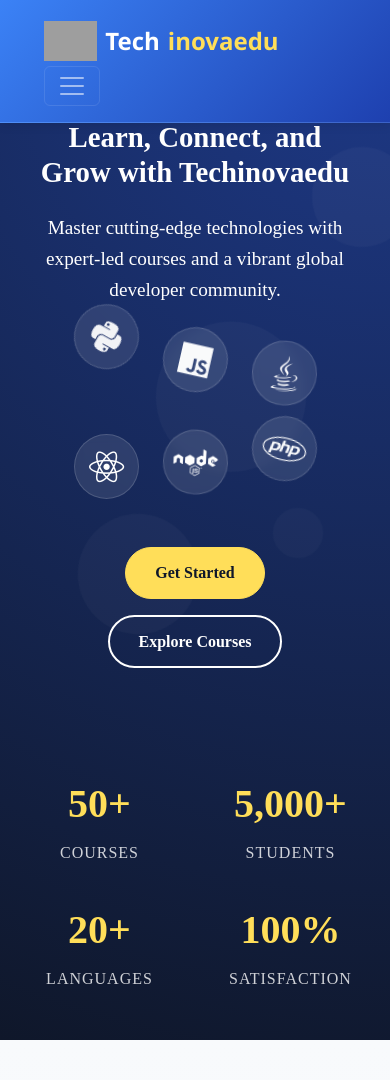
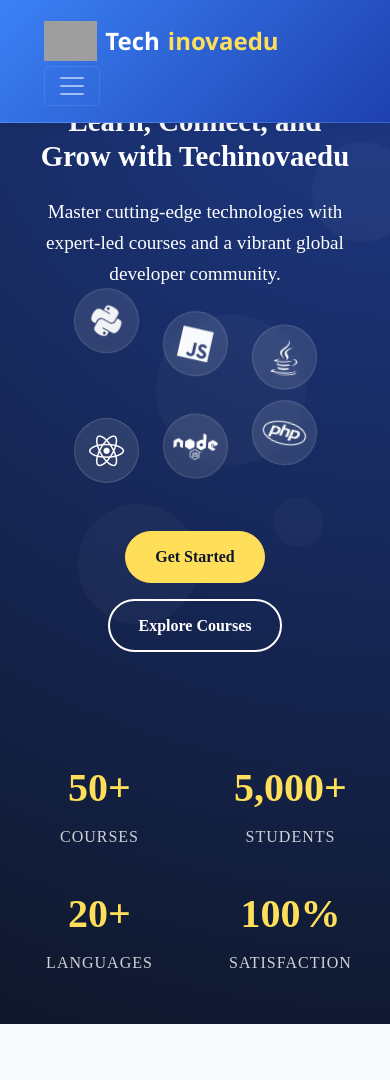
Before and after one commit to ucheval/multitech, a Django app: page / in a window 390 px wide. Shown: the top 1080 px of the page. Run offline with Django 5.2, Linux system fonts and the light colour scheme; data comes from the database, SQL or seed files in the repository; data that the repository does not hold is empty; grey boxes are pictures that could not be loaded.

Commit message:
Optimize hero padding and font size for mobile again second time and again and again

```diff
--- a/templates/core/landing.html
+++ b/templates/core/landing.html
@@ -57,7 +57,7 @@
             <div class="shape"></div>
             <div class="shape"></div>
         </div>
-        <div class="hero-content mt-4">
+        <div class="hero-content mt-2">
             <h1 class="animate__animated animate__fadeInDown">Learn, Connect, and Grow with Techinovaedu</h1>
             <p class="animate__animated animate__fadeInUp">Master cutting-edge technologies with expert-led courses and a vibrant global developer community.</p>
             <div class="language-icons">
@@ -68,7 +68,7 @@
                 <div class="language-icon"><i class="fab fa-node"></i></div>
                 <div class="language-icon"><i class="fab fa-php"></i></div>
             </div>
-            <div class="hero-actions mt-4">
+            <div class="hero-actions mt-2">
                 <a href="{% url 'register' %}" class="btn btn-primary">Get Started</a>
                 <a href="{% url 'course_list' %}" class="btn btn-secondary">Explore Courses</a>
             </div>
```
